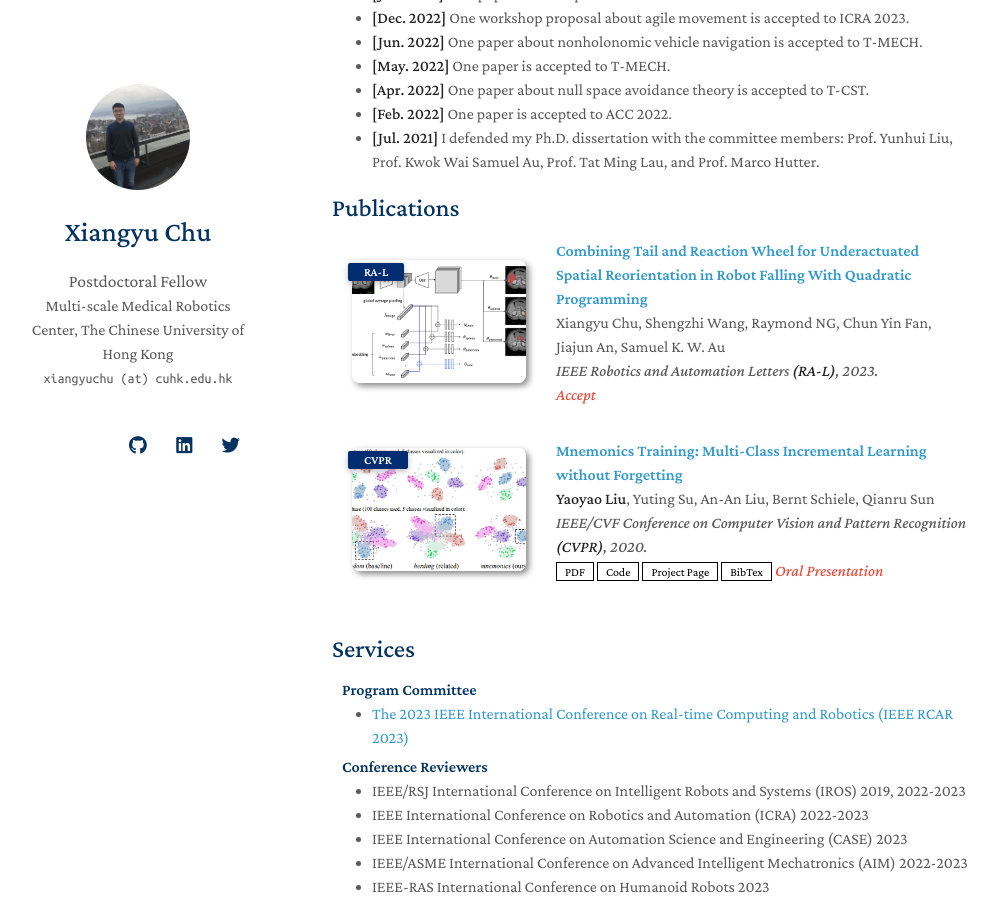
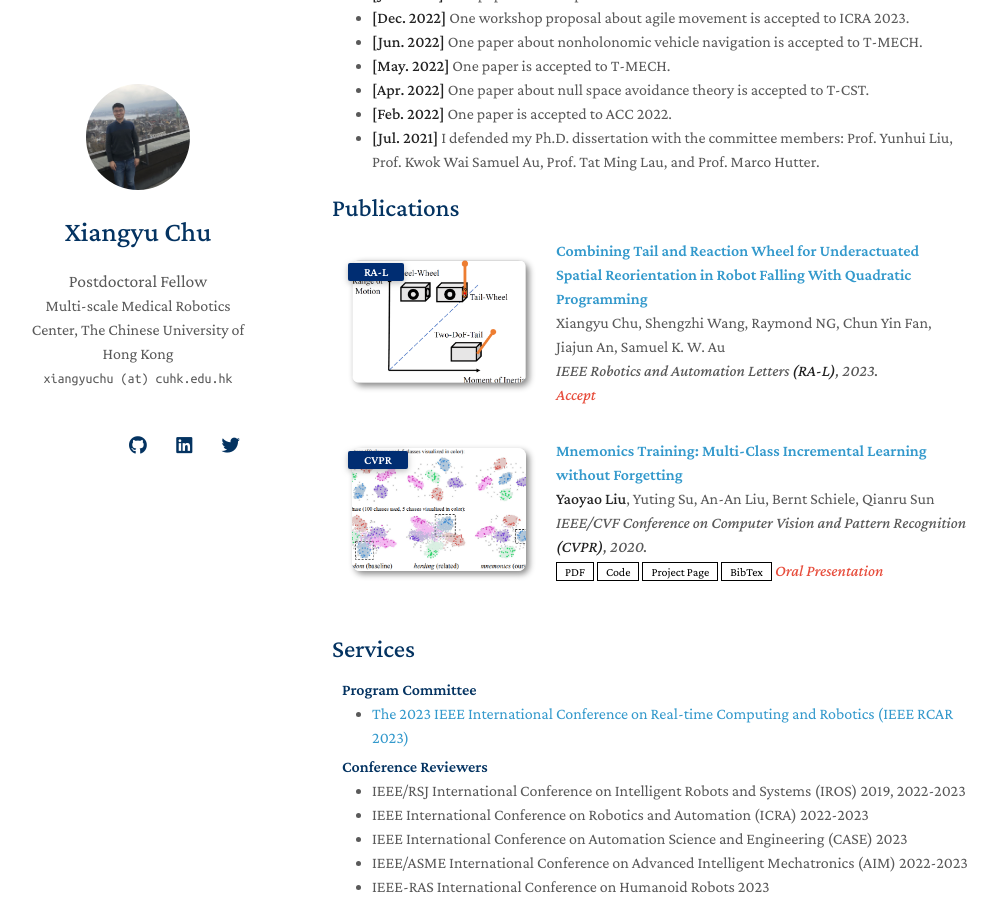
Before and after one commit to xiangyuchu03/xiangyuchu03.github.io, a Jekyll site: the page built from index.md, in a window 1280 px wide and 900 px high, scrolled down 617 px. Shown: the whole window, without its empty margins (138-1136 px from the left). Built offline with Jekyll 4.4.1, drawn with Linux system fonts in a browser that asks for light colours; nearby versions of some CDN libraries; a style sheet for code colours, icons or effects is not loaded; our own code applies the rules of GitHub Pages for plain Markdown files.

Commit message:
Update publications.yml

```diff
--- a/_data/publications.yml
+++ b/_data/publications.yml
@@ -7,7 +7,7 @@ main:
     pdf:
     code:
     bibtex:
-    image: ./assets/img/teaser_example_2.png
+    image: ./assets/img/RAL2023_flying_car.png
     notes: Accept
 
   - title: "Mnemonics Training: Multi-Class Incremental Learning without Forgetting"
```
